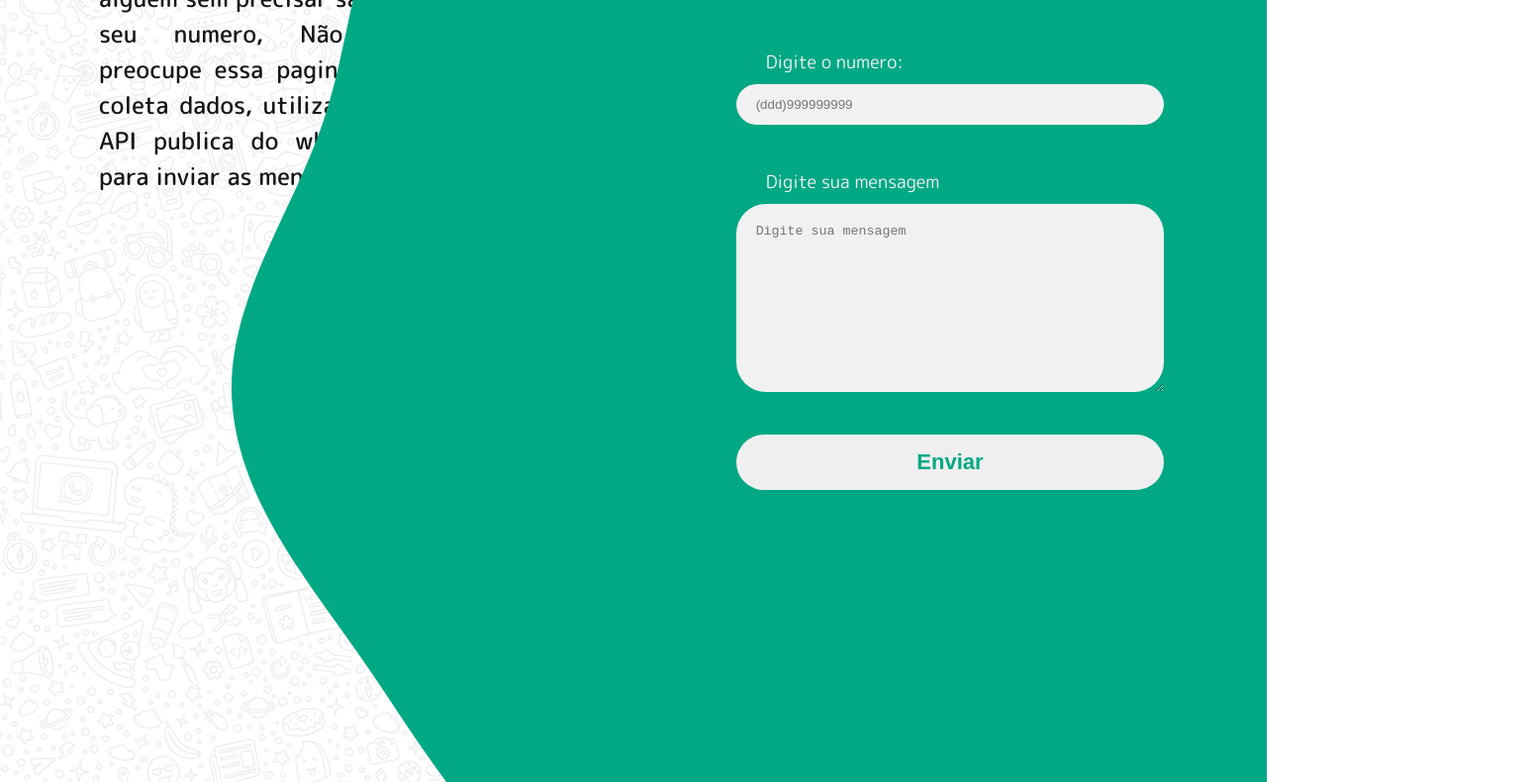
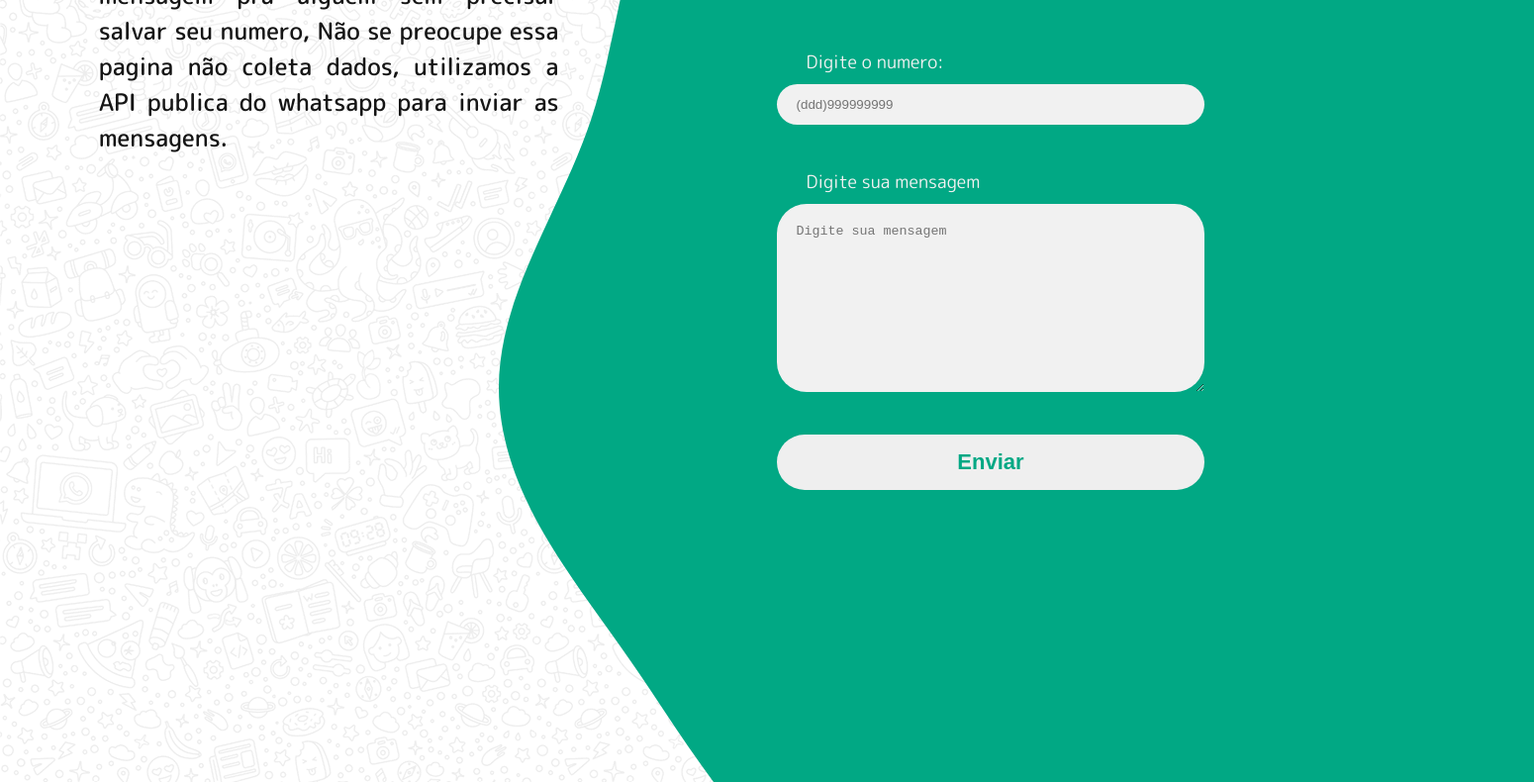
Before and after one commit to gabrielSantos1101/Don-t-save-number, a plain HTML site: page index.html in a window 1280 px wide. Shown: the part 192-982 px from the top of the page at 99% size, 1550 px wide, since content can reach past the window. Drawn offline with Linux system fonts and the light colour scheme.

Commit message:
responsive desktops

```diff
--- a/style.css
+++ b/style.css
@@ -14,7 +14,7 @@ body {
   line-height: 3.6rem;
   color: #f1f1f1;
 
-  width: 100vw;
+  width: 117vw;
   height: 100vh;
   overflow: hidden;
 
@@ -31,21 +31,22 @@ body {
 aside {
   height: 100%;
   width: 50%;
-  /* background-image: url(./assets/BG.png); */
+  display: flex;
   background-size: 40%;
   position: relative;
   z-index: -1;
-
-  padding: 10rem;
+  justify-content: center;
+  text-align: left;
 }
 
 aside p {
   max-width: 70%;
   font-weight: 500;
-  font-size: 24px;
-  line-height: 36px;
+  font-size: 2.4rem;
   text-align: justify;
+  line-height: 3.6rem;
   color: #151515;
+  margin-top: min(20%, 30rem);
 }
 
 #bg {
@@ -62,7 +63,7 @@ aside p {
   position: absolute;
   top: 0;
   bottom: 0;
-  right: 0;
+  right: min(0%, -16rem);
   z-index: -1;
 }
 
@@ -71,6 +72,9 @@ aside p {
   justify-content: center;
   width: 50%;
   padding: 4rem;
+  margin-right: min(10%, 20rem);
+  background-repeat: no-repeat;
+  background-size: cover;
 }
 
 form {
@@ -128,3 +132,42 @@ form button {
   border: none;
   cursor: pointer;
 }
+
+/* Reponsive */
+
+@media (min-width: 1000px) {
+  #shape {
+    right: min(-10%, -42rem);
+  }
+
+  .form {
+    scale: 0.8;
+    margin-right: min(15%, 16rem);
+  }
+}
+
+@media (min-width: 1200px) {
+  #shape {
+    right: min(-10%, -27rem);
+  }
+
+  .form {
+    scale: 1;
+  }
+}
+
+@media (min-width: 1400px) {
+  #shape {
+    right: min(-10%, -16rem);
+  }
+}
+
+@media (min-width: 1700px) {
+  #shape {
+    right: min(-0%, -5rem);
+  }
+
+  .form {
+    margin-right: min(15%, 25rem);
+  }
+}
```
